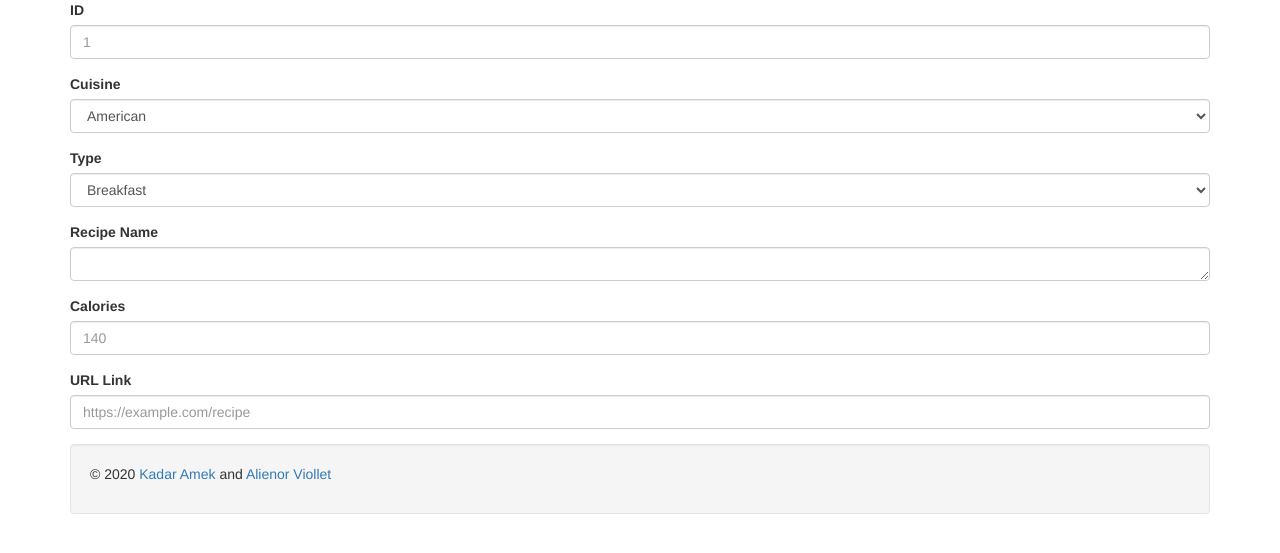
After one commit to goldenMJ/Hungquery, a Flask app: page /addnew in a window 1280 px wide. The commit adds this page. Shown: the top 553 px of the page. Run offline with Flask 2, Linux system fonts and the light colour scheme; some libraries are stand-ins or nearby versions.

Commit message:
Add form page

```diff
--- a/app.py
+++ b/app.py
@@ -40,6 +40,12 @@ app = Flask(__name__)
 def Index():
     return render_template('index.html')
 
+@app.route("/addnew")
+def Addnew():
+    return render_template('addnew.html')
+
+
+
 # to start server
 if __name__ == "__main__":
     app.run(debug=True)
--- /dev/null
+++ b/templates/addnew.html
@@ -0,0 +1,82 @@
+<!DOCTYPE html>
+<html lang="en">
+<head>
+
+    <meta charset="UTF-8">
+    <meta name="viewport" content="width=device-width, initial-scale=1.0">
+    <meta http-equiv="X-UA-Compatible" content="ie=edge">
+    <title>Hunquery</title>
+
+    <!-- adding bootstrap link from css folder -->
+    <link rel="stylesheet" href="https://maxcdn.bootstrapcdn.com/bootstrap/3.4.0/css/bootstrap.min.css">
+    <!--link href="{{url_for('static', filename='css/bootstrap.min.css')}}" rel="stylesheet"-->
+    <!-- adding logo icon for url from image folder -->
+    <link rel="icon" type="image/png" href="/static/images/logo.png" sizes="32x32">
+
+
+</head>
+
+<body>
+
+<!-- Header stuff -->
+<div class="container">
+
+        <form action= "/addnew" method="post">
+            <div class="form-group">
+                <label for="exampleFormControlInput1">ID</label>
+                <input type="number" class="form-control" id="exampleFormControlInput1" placeholder="1">
+            </div>
+            <div class="form-group">
+                <label for="exampleFormControlSelect1">Cuisine</label>
+                <select class="form-control" id="exampleFormControlSelect1">
+                <option>American</option>
+                <option>Chinese</option>
+                <option>French</option>
+                <option>German</option>
+                <option>Thai</option>
+                </select>
+            </div>
+            <div class="form-group">
+                <label for="exampleFormControlSelect2">Type</label>
+                <select class="form-control" id="exampleFormControlSelect1">
+                <option>Breakfast</option>
+                <option>Lunch</option>
+                <option>Dinner</option>
+                </select>
+            </div>
+            <div class="form-group">
+                <label for="exampleFormControlTextarea1">Recipe Name</label>
+                <textarea class="form-control" id="exampleFormControlTextarea1" rows="1"></textarea>
+            </div>
+            <div class="form-group">
+                <label for="exampleFormControlTextarea1">Calories</label>
+                <input type="number" class="form-control" id="exampleFormControlInput1" placeholder="140">
+            </div>
+            <div class="form-group">
+                <label for="exampleFormControlTextarea1">URL Link</label>
+                <input type="url" class="form-control" id="exampleFormControlInput1" placeholder="https://example.com/recipe">
+            </div>
+        </form>
+
+
+    <div class="container">
+
+
+</div>
+
+    <!-- footer stuff -->
+    <div class="well">
+
+        <p>© 2020<a href="https://www.linkedin.com/in/kadarseveamek/"> Kadar Amek</a> and <a href="https://www.linkedin.com/in/alienorviollet/">Alienor Viollet</a>
+
+        </p>
+    </div>
+</div>
+
+</body>
+
+<script type="text/javascript" src="{{url_for('static', filename='js/jquery-3.2.1.min.js') }}"></script>
+<script type="text/javascript" src="{{url_for('static', filename = 'js/bootstrap.min.js')}}"></script>
+
+
+</html>
--- a/templates/index.html
+++ b/templates/index.html
@@ -17,7 +17,7 @@
 </head>
 
 <body>
-{% block body %}
+
 <!-- Header stuff -->
 <div class="container">
 
@@ -71,7 +71,7 @@
     </div>
 
 </div>
-{% endblock %}
+
 
     <!-- footer stuff -->
     <div class="well">
```
